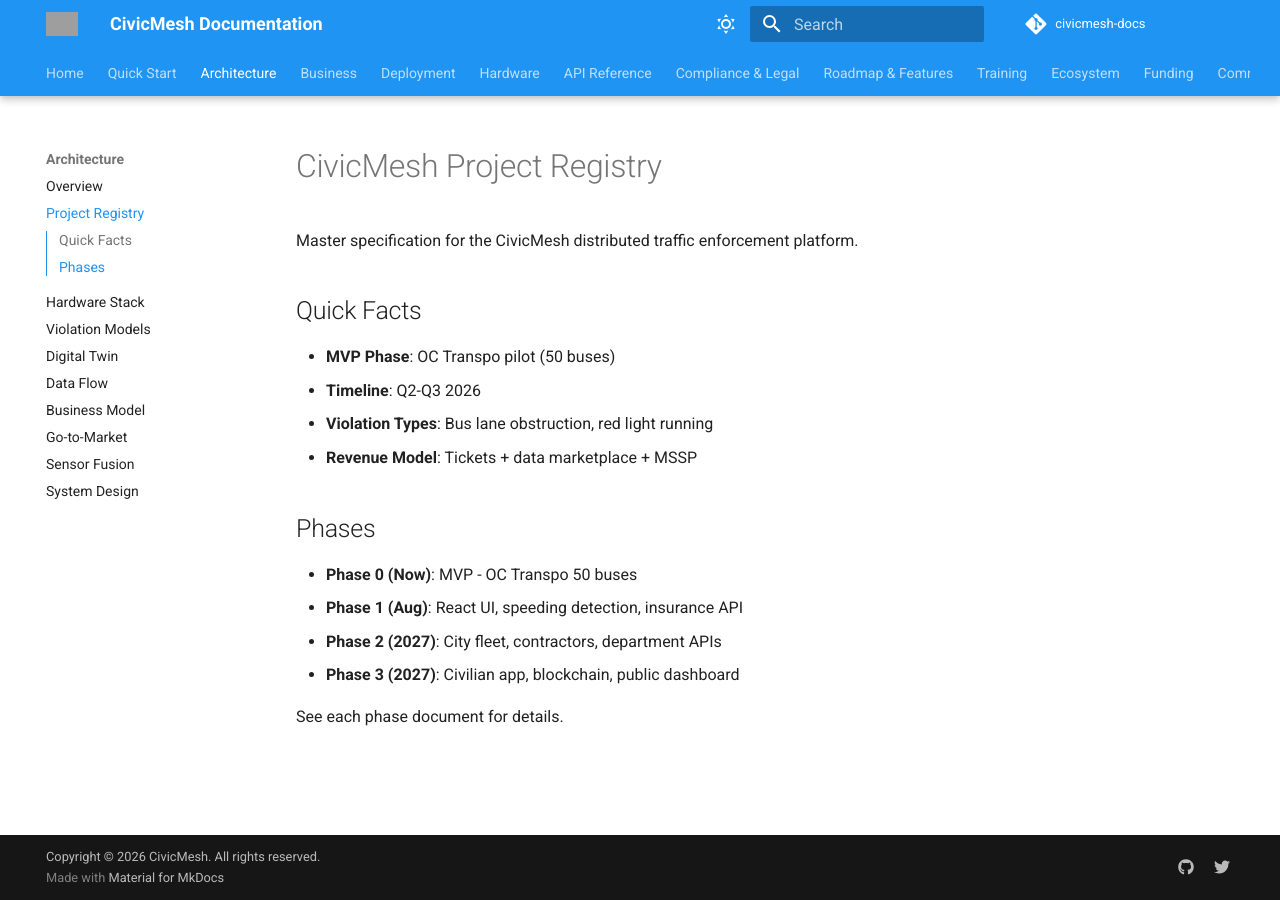
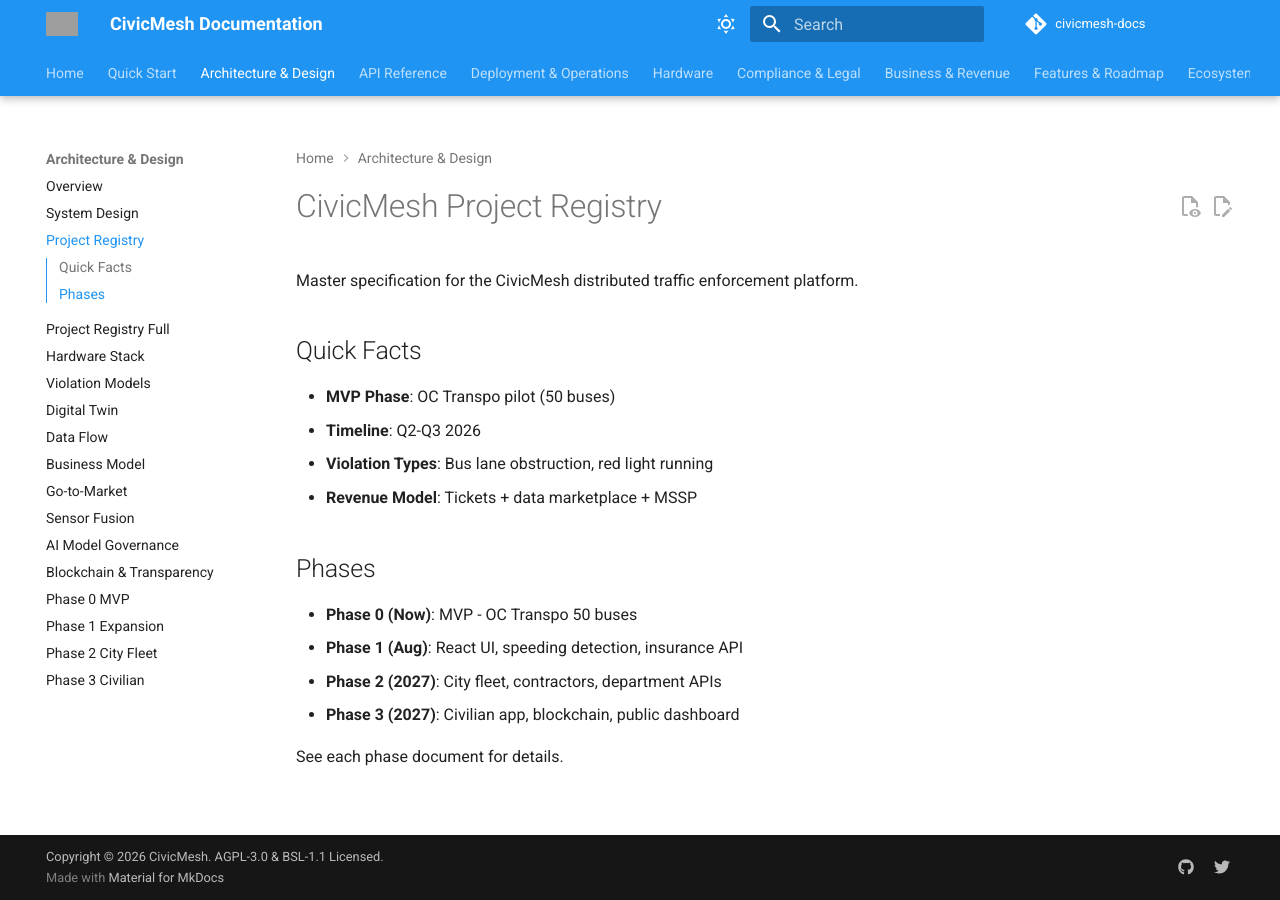
Before and after one commit to TrafficMesh/civicmesh-docs, an MkDocs documentation site: the page built from docs/architecture/00_PROJECT_REGISTRY.md, in a window 1280 px wide. Built offline with MkDocs 1.6.1 and Material for MkDocs 9.7.7, drawn with Linux system fonts in a browser that asks for light colours; comment, search, counter and statistics services are not loaded; the version menu is left out; grey boxes are pictures that could not be loaded.

Commit message:
docs: update mkdocs.yml with comprehensive navigation for 222 documents
- Added all major sections with proper hierarchy
- Organized API reference with all 5 endpoint specs
- Added deployment guides (Docker, Single VM, Kubernetes)
- Added hardware section with BOM details
- Added business & revenue sections
- Added features & roadmap with violation detection
- Added ecosystem, training, and operations
- Improved search, dark mode, and material theme features
- Added git revision tracking and minification

```diff
--- a/mkdocs.yml
+++ b/mkdocs.yml
@@ -5,6 +5,8 @@ site_url: https://civicmesh.org/docs
 repo_url: https://github.com/TrafficMesh/civicmesh-docs
 repo_name: civicmesh-docs
 edit_uri: edit/main/docs/
+docs_dir: docs
+site_dir: site
 
 theme:
   name: material
@@ -16,12 +18,17 @@ theme:
     - navigation.sections
     - navigation.expand
     - navigation.top
+    - navigation.path
     - toc.integrate
+    - toc.follow
     - search.suggest
     - search.highlight
+    - search.share
     - content.tabs.link
     - content.code.copy
     - content.code.annotate
+    - content.action.edit
+    - content.action.view
   palette:
     - media: "(prefers-color-scheme: light)"
       scheme: default
@@ -42,6 +49,7 @@ theme:
     code: Roboto Mono
   logo: assets/logo.png
   favicon: assets/favicon.png
+  language: en
 
 markdown_extensions:
   - admonition
@@ -50,40 +58,69 @@ markdown_extensions:
   - pymdownx.emoji:
       emoji_index: !!python/name:material.extensions.emoji.twemoji
       emoji_generator: !!python/name:material.extensions.emoji.to_svg
-  - pymdownx.superfences
+  - pymdownx.superfences:
+      custom_fences:
+        - name: mermaid
+          class: mermaid
+          format: !!python/name:pymdownx.superfences.fence_code_format
   - pymdownx.tabbed:
       alternate_style: true
   - pymdownx.tasklist:
       custom_checkbox: true
+  - pymdownx.details
+  - pymdownx.arithmatex:
+      block_start: $$
+      block_end: $$
+      inline_start: $
+      inline_end: $
   - toc:
       permalink: true
+      title: On this page
+      toc_depth: "2-4"
 
 plugins:
-  - search
+  - search:
+      lang: en
+      prebuild_index: true
   - minify:
       minify_html: true
       minify_css: true
       minify_js: true
   - git-revision-date-localized:
       enable_creation_date: true
-  - awesome-pages
+      type: timeago
+  - awesome-pages:
+      strict: false
 
 extra:
   social:
     - icon: fontawesome/brands/github
       link: https://github.com/TrafficMesh
+      name: GitHub
     - icon: fontawesome/brands/twitter
       link: https://twitter.com/civicmesh
+      name: Twitter
+  version:
+    provider: mike
+    default: latest
 
 extra_css:
   - stylesheets/extra.css
 
+extra_javascript:
+  - https://cdn.jsdelivr.net/npm/mathjax@3/es5/tex-mml-chtml.js
+
+copyright: "Copyright © 2026 CivicMesh. AGPL-3.0 & BSL-1.1 Licensed."
+
 nav:
   - Home: index.md
   - Quick Start: quickstart.md
-  - Architecture:
+
+  - Architecture & Design:
       - Overview: architecture/ARCHITECTURE_COMPREHENSIVE.md
+      - System Design: architecture/SYSTEM_DESIGN.md
       - Project Registry: architecture/00_PROJECT_REGISTRY.md
+      - Project Registry Full: architecture/00_PROJECT_REGISTRY_FULL.md
       - Hardware Stack: architecture/01_HARDWARE_STACK.md
       - Violation Models: architecture/02_VIOLATION_MODELS.md
       - Digital Twin: architecture/03_DIGITAL_TWIN.md
@@ -91,51 +128,73 @@ nav:
       - Business Model: architecture/05_BUSINESS_MODEL.md
       - Go-to-Market: architecture/06_GO_TO_MARKET.md
       - Sensor Fusion: architecture/07_SENSOR_FUSION.md
-      - System Design: architecture/SYSTEM_DESIGN.md
-  - Business:
-      - Business Model: architecture/05_BUSINESS_MODEL.md
-      - Go-to-Market Strategy: architecture/06_GO_TO_MARKET.md
-      - Commercial Programs: business/
-  - Deployment:
+      - AI Model Governance: architecture/AI_MODEL_GOVERNANCE.md
+      - Blockchain & Transparency: architecture/BLOCKCHAIN_FINANCIAL_TRANSPARENCY.md
+      - Phase 0 MVP: architecture/01_PHASE_0_MVP.md
+      - Phase 1 Expansion: architecture/02_PHASE_1_EXPANSION.md
+      - Phase 2 City Fleet: architecture/03_PHASE_2_CITY_FLEET.md
+      - Phase 3 Civilian: architecture/04_PHASE_3_CIVILIAN_OPTIN.md
+
+  - API Reference:
+      - Backend API: api/backend-api.md
+      - API Specification: api/API_SPECIFICATION.md
+      - Detailed Specification: api/API_SPECIFICATION_DETAILED.md
+      - Data API: api/data-api.md
+      - Hardware Telemetry: api/hardware-telemetry.md
+
+  - Deployment & Operations:
+      - Quick Start: deployment/DOCKER_SETUP.md
       - Docker Setup: deployment/DOCKER_SETUP.md
-      - Single VM: deployment/SINGLE_VM_DEPLOYMENT.md
-      - Kubernetes: deployment/KUBERNETES_MSSP.md
-      - Operations: deployment/OPERATIONS.md
-      - Operations Runbooks: operations/
+      - Single VM Deployment: deployment/SINGLE_VM_DEPLOYMENT.md
+      - Kubernetes MSSP: deployment/KUBERNETES_MSSP.md
+      - Operations Guide: deployment/OPERATIONS.md
+      - Operational Runbooks: operations/
+
   - Hardware:
       - Hardware Stack: architecture/01_HARDWARE_STACK.md
       - Bill of Materials: hardware/NODE_BOM.md
-      - Assembly: hardware/NODE_ASSEMBLY.md
+      - Assembly Guide: hardware/NODE_ASSEMBLY.md
       - QA Testing: hardware/QA_TESTING.md
-      - BOM Details: hardware/bom/
-  - API Reference:
-      - Backend API: api/backend-api.md
-      - API Specification: api/API_SPECIFICATION.md
-      - Detailed Spec: api/API_SPECIFICATION_DETAILED.md
-      - Data API: api/data-api.md
-      - Hardware Telemetry: api/hardware-telemetry.md
+      - Troubleshooting: hardware/TROUBLESHOOTING.md
+      - BOM Details:
+          - Node BOM: hardware/bom/NODE_BOM.md
+          - Dashcam Specs: hardware/bom/DASHCAM_SPECS.md
+          - Power Management: hardware/bom/POWER_MANAGEMENT.md
+
   - Compliance & Legal:
-      - Ontario HTA: compliance/ONTARIO_HTA.md
-      - Privacy & PIPEDA: compliance/PRIVACY_PIPEDA.md
-      - Chain of Custody: compliance/CHAIN_OF_CUSTODY.md
+      - Regulatory:
+          - Ontario HTA: compliance/ONTARIO_HTA.md
+          - Privacy & PIPEDA: compliance/PRIVACY_PIPEDA.md
+          - Chain of Custody: compliance/CHAIN_OF_CUSTODY.md
       - Legal Documents: legal/
-  - Roadmap & Features:
-      - Phase Planning: roadmap/
-      - Features: features/
+
+  - Business & Revenue:
+      - Business Model: architecture/05_BUSINESS_MODEL.md
+      - Go-to-Market: architecture/06_GO_TO_MARKET.md
+      - Commercial Programs: business/
+      - Financial Models: business/
+      - Investor Materials: funding/
+
+  - Features & Roadmap:
+      - Feature Index: features/FEATURE_INDEX.md
+      - Test Guide: features/TEST_GUIDE.md
       - Violation Detection: features/violation-detection/
       - Data Pipeline: features/data-pipeline/
-      - Governance: features/governance/
-      - Market: features/market/
-  - Training:
+      - Governance Features: features/governance/
+      - Market Expansion: features/market/
+      - Phase Planning: roadmap/
+
+  - Ecosystem & Strategy:
+      - Ecosystem Overview: ecosystem/
+
+  - Training & Operations:
       - Training Materials: training/
-  - Ecosystem:
-      - Ecosystem Overview: ecosystem/
-  - Funding:
-      - Investor Materials: funding/
+      - Operations: operations/
+
   - Community:
       - Contributing: community/CONTRIBUTING.md
       - Code of Conduct: community/CODE_OF_CONDUCT.md
       - Governance: community/GOVERNANCE.md
       - Transparency: community/TRANSPARENCY.md
 
-copyright: "Copyright © 2026 CivicMesh. All rights reserved."
+  - Documentation Index: DOCUMENTATION_INDEX.md
```
